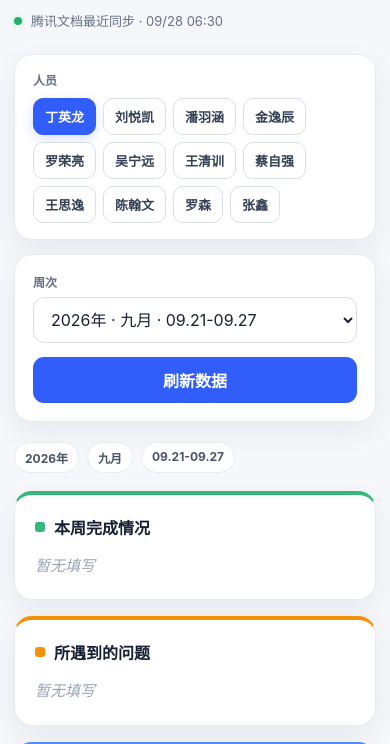
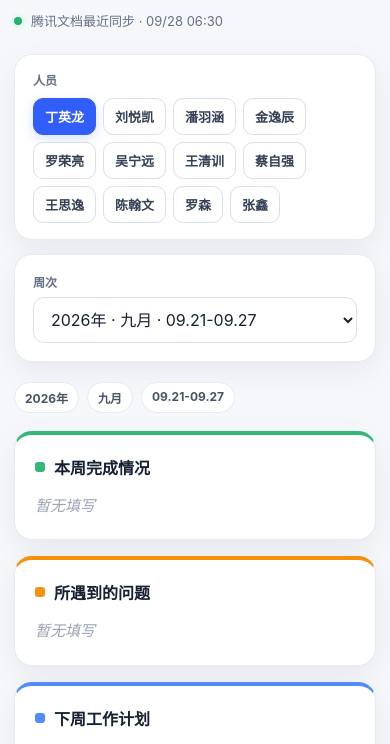
Before and after one commit to Giotto575/weekly-report, a plain HTML site: page index.html in a window 390 px wide. Shown: the part 91-835 px from the top of the page. Drawn offline with Linux system fonts and the light colour scheme.

Commit message:
ui: remove manual refresh button

```diff
--- a/index.html
+++ b/index.html
@@ -17,7 +17,7 @@
     .topbar{display:flex;justify-content:space-between;align-items:flex-start;gap:22px;margin-bottom:24px}
     .title h1{margin:0;font-size:30px;letter-spacing:-.02em}.title p{margin:8px 0 0;color:var(--muted);font-size:14px}
     .sync{display:flex;align-items:center;gap:9px;color:var(--muted);font-size:13px;white-space:nowrap;margin-top:8px}.dot{width:8px;height:8px;border-radius:50%;background:#20b26b;box-shadow:0 0 0 4px #e9f8f1}.dot.loading{background:#f79009;box-shadow:0 0 0 4px #fff3df}.dot.error{background:#d92d20;box-shadow:0 0 0 4px #feeceb}
-    .people-panel{background:var(--panel);border:1px solid var(--line);box-shadow:var(--shadow);border-radius:var(--radius);padding:16px 18px;margin-bottom:14px}.people-title{color:var(--muted);font-size:12px;font-weight:700;margin-bottom:10px}.people-buttons{display:flex;flex-wrap:wrap;gap:9px}.person-btn{border:1px solid #d9dee8;background:#fff;color:#344054;border-radius:10px;padding:9px 15px;font-weight:700;cursor:pointer;transition:.15s ease}.person-btn:hover{border-color:#9db1ff;background:#f7f9ff}.person-btn.active{background:var(--brand);border-color:var(--brand);color:#fff;box-shadow:0 4px 12px rgba(49,94,251,.18)}.filters{background:var(--panel);border:1px solid var(--line);box-shadow:var(--shadow);border-radius:var(--radius);padding:18px;display:grid;grid-template-columns:1fr auto;gap:14px;align-items:end;margin-bottom:20px}
+    .people-panel{background:var(--panel);border:1px solid var(--line);box-shadow:var(--shadow);border-radius:var(--radius);padding:16px 18px;margin-bottom:14px}.people-title{color:var(--muted);font-size:12px;font-weight:700;margin-bottom:10px}.people-buttons{display:flex;flex-wrap:wrap;gap:9px}.person-btn{border:1px solid #d9dee8;background:#fff;color:#344054;border-radius:10px;padding:9px 15px;font-weight:700;cursor:pointer;transition:.15s ease}.person-btn:hover{border-color:#9db1ff;background:#f7f9ff}.person-btn.active{background:var(--brand);border-color:var(--brand);color:#fff;box-shadow:0 4px 12px rgba(49,94,251,.18)}.filters{background:var(--panel);border:1px solid var(--line);box-shadow:var(--shadow);border-radius:var(--radius);padding:18px;display:grid;grid-template-columns:1fr;gap:14px;align-items:end;margin-bottom:20px}
     .field label{display:block;color:var(--muted);font-size:12px;font-weight:700;margin:0 0 7px}.field select{width:100%;height:46px;padding:0 13px;border:1px solid #d9dee8;border-radius:11px;background:#fff;color:var(--text);outline:none}.field select:focus{border-color:#8ba7ff;box-shadow:0 0 0 3px #eef3ff}
     .btn{height:46px;border:0;border-radius:11px;padding:0 18px;background:var(--brand);color:#fff;font-weight:700;cursor:pointer}.btn:hover{filter:brightness(.98)}.btn:disabled{opacity:.55;cursor:not-allowed}
     .meta{display:flex;gap:8px;flex-wrap:wrap;margin:0 0 18px}.tag{padding:6px 10px;border-radius:999px;background:#fff;border:1px solid var(--line);color:#475467;font-size:12px;font-weight:700}
@@ -28,7 +28,7 @@
     .secondary{display:grid;grid-template-columns:1fr;gap:16px}.monthly{background:var(--panel);border:1px solid var(--line);box-shadow:var(--shadow);border-radius:var(--radius);padding:20px}.monthly h2{margin:0 0 13px;font-size:16px}
     .errorbox{display:none;background:#fff;border:1px solid #fecdca;border-left:4px solid #d92d20;border-radius:12px;padding:14px 16px;color:#912018;margin-bottom:18px;line-height:1.55}.loading-mask{opacity:.58;pointer-events:none}
     .footer{margin-top:20px;color:#98a2b3;font-size:12px;text-align:center}
-    @media(max-width:900px){.primary-grid{grid-template-columns:1fr}.filters{grid-template-columns:1fr auto}.att-grid{grid-template-columns:repeat(4,1fr)}}
+    @media(max-width:900px){.primary-grid{grid-template-columns:1fr}.filters{grid-template-columns:1fr}.att-grid{grid-template-columns:repeat(4,1fr)}}
     @media(max-width:620px){.wrap{padding:24px 14px 40px}.topbar{display:block}.sync{margin-top:14px}.filters{grid-template-columns:1fr}.people-buttons{gap:7px}.person-btn{padding:8px 11px;font-size:13px}.att-grid{grid-template-columns:1fr 1fr}.title h1{font-size:25px}.card{min-height:auto}}
   </style>
 </head>
@@ -48,7 +48,6 @@
 
     <section class="filters" id="filters">
       <div class="field"><label for="weekSelect">周次</label><select id="weekSelect"></select></div>
-      <button class="btn" id="refreshBtn">刷新数据</button>
     </section>
 
     <div class="meta" id="meta"></div>
@@ -72,11 +71,11 @@
   </main>
 
 <script>
-const els = Object.fromEntries(['app','filters','peopleButtons','weekSelect','refreshBtn','meta','completed','problems','nextPlan','attendanceGrid','attendanceSummary','monthlyPlan','syncDot','syncText','errorBox'].map(id=>[id,document.getElementById(id)]));
+const els = Object.fromEntries(['app','filters','peopleButtons','weekSelect','meta','completed','problems','nextPlan','attendanceGrid','attendanceSummary','monthlyPlan','syncDot','syncText','errorBox'].map(id=>[id,document.getElementById(id)]));
 let state={people:[],weeks:[],person:'',weekIndex:0,timer:null,data:null};
 const DAYS=['周一','周二','周三','周四','周五','周六','周日'];
 function e(s=''){return String(s).replace(/[&<>'"]/g,c=>({'&':'&amp;','<':'&lt;','>':'&gt;',"'":'&#39;','"':'&quot;'}[c]))}
-function setLoading(v,msg='正在读取最新数据…'){els.app.classList.toggle('loading-mask',v);els.refreshBtn.disabled=v;els.syncDot.className='dot'+(v?' loading':'');els.syncText.textContent=v?msg:els.syncText.textContent}
+function setLoading(v,msg='正在读取最新数据…'){els.app.classList.toggle('loading-mask',v);els.syncDot.className='dot'+(v?' loading':'');els.syncText.textContent=v?msg:els.syncText.textContent}
 function showError(msg){els.errorBox.style.display='block';els.errorBox.textContent=msg;els.syncDot.className='dot error';els.syncText.textContent='同步失败'}
 function clearError(){els.errorBox.style.display='none';els.errorBox.textContent=''}
 function textOrEmpty(v){return v&&String(v).trim()?e(v):'<span class="empty">暂无填写</span>'}
@@ -160,7 +159,7 @@ async function load(personId='',keepWeek=false){
 }
 els.peopleButtons.addEventListener('click',ev=>{const btn=ev.target.closest('.person-btn');if(!btn)return;state.person=btn.dataset.personId||'';setPerson(state.person,false)});
 els.weekSelect.addEventListener('change',()=>{state.weekIndex=Number(els.weekSelect.value)||0;renderWeek()});
-els.refreshBtn.addEventListener('click',()=>load(state.person,true));
+
 load();state.timer=setInterval(()=>load(state.person,true),60000);
 </script>
 </body>
```
